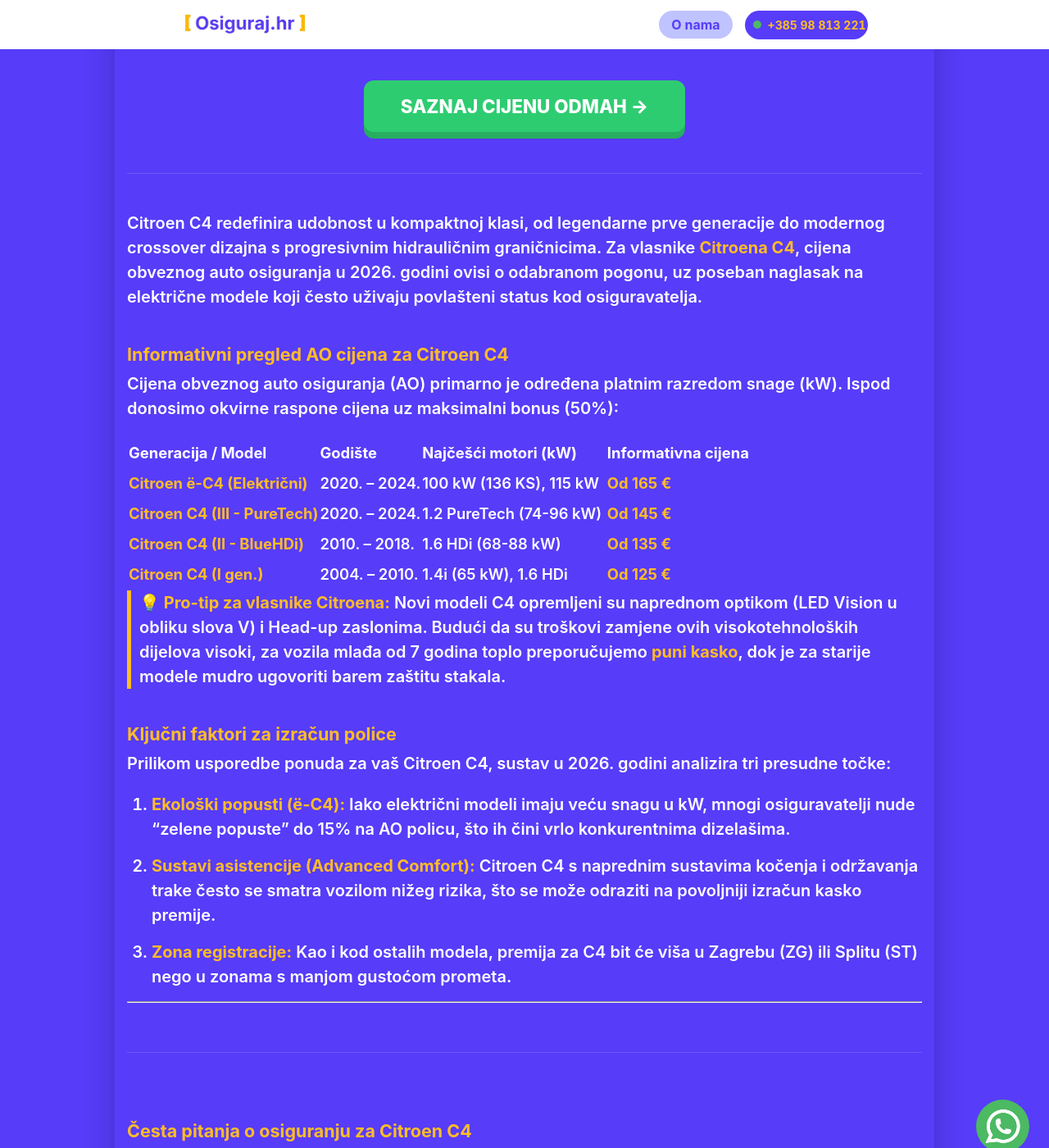
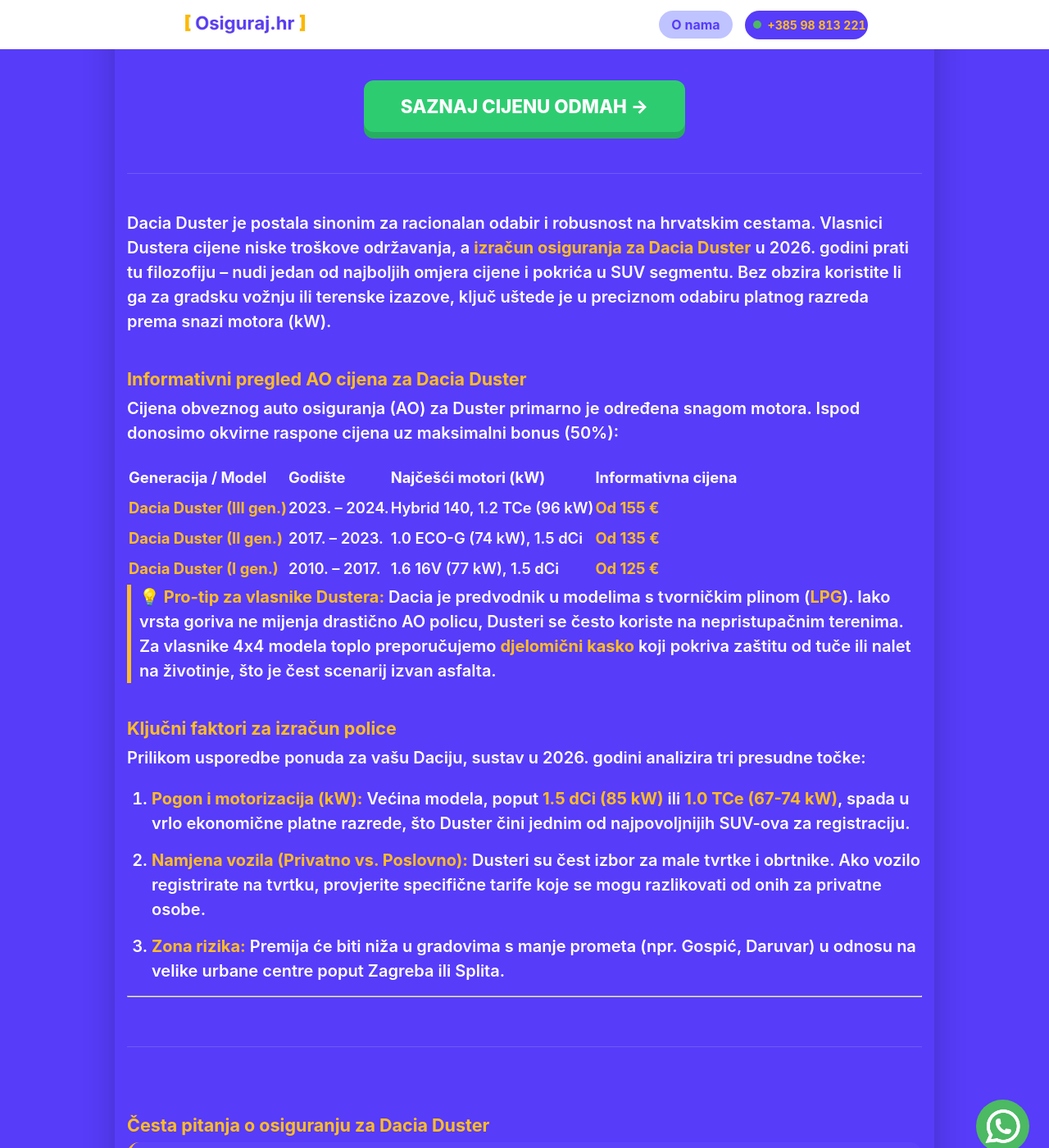
Before and after one commit to Filip-Gale/OsigurajHR, a Jekyll site: the page built from auto-osiguranje/dacia-duster.md, in a window 1280 px wide and 1400 px high, scrolled down 315 px. Shown: the whole window at 82% size. Built offline with Jekyll 4.4.1, drawn with Linux system fonts in a browser that asks for light colours; some of the changed text lies outside the part shown.

Commit message:
Update dacia-duster.md

```diff
--- a/auto-osiguranje/dacia-duster.md
+++ b/auto-osiguranje/dacia-duster.md
@@ -1,51 +1,50 @@
 ---
 layout: grad
 grad_ime: ""
-title: "Osiguranje za Citroen C4 | Cijene po godištima (2004-2024)"
-permalink: /auto-osiguranje/citroen-c4/
-description: "Izračunajte cijenu osiguranja za Citroen C4. Provjerite informativne cijene za PureTech, BlueHDi i električni ë-C4 po godištima. Uštedite do 30% online."
+title: "Osiguranje za Dacia Duster | Cijene po godištima (2010-2024)"
+permalink: /auto-osiguranje/dacia-duster/
+description: "Izračunajte cijenu osiguranja za Dacia Duster. Provjerite informativne cijene za 1.5 dCi, 1.0 ECO-G i 4x4 modele po godištima. Uštedite do 30% online."
 ---
 
-Citroen C4 redefinira udobnost u kompaktnoj klasi, od legendarne prve generacije do modernog crossover dizajna s progresivnim hidrauličnim graničnicima. Za vlasnike **Citroena C4**, cijena obveznog auto osiguranja u 2026. godini ovisi o odabranom pogonu, uz poseban naglasak na električne modele koji često uživaju povlašteni status kod osiguravatelja.
+Dacia Duster je postala sinonim za racionalan odabir i robusnost na hrvatskim cestama. Vlasnici Dustera cijene niske troškove održavanja, a **izračun osiguranja za Dacia Duster** u 2026. godini prati tu filozofiju – nudi jedan od najboljih omjera cijene i pokrića u SUV segmentu. Bez obzira koristite li ga za gradsku vožnju ili terenske izazove, ključ uštede je u preciznom odabiru platnog razreda prema snazi motora (kW).
 
-### Informativni pregled AO cijena za Citroen C4
+### Informativni pregled AO cijena za Dacia Duster
 
-Cijena obveznog auto osiguranja (AO) primarno je određena platnim razredom snage (kW). Ispod donosimo okvirne raspone cijena uz maksimalni bonus (50%):
+Cijena obveznog auto osiguranja (AO) za Duster primarno je određena snagom motora. Ispod donosimo okvirne raspone cijena uz maksimalni bonus (50%):
 
 | Generacija&nbsp;/&nbsp;Model | Godište&nbsp;&nbsp;&nbsp;&nbsp;&nbsp; | Najčešći motori (kW)&nbsp;&nbsp;&nbsp;&nbsp;&nbsp;&nbsp;&nbsp;&nbsp; | Informativna cijena |
 | :--- | :--- | :--- | :--- |
-| **Citroen ë-C4 (Električni)** | 2020. – 2024. | 100 kW (136 KS), 115 kW | **Od 165 €** |
-| **Citroen C4 (III - PureTech)** | 2020. – 2024. | 1.2 PureTech (74-96 kW) | **Od 145 €** |
-| **Citroen C4 (II - BlueHDi)** | 2010. – 2018. | 1.6 HDi (68-88 kW) | **Od 135 €** |
-| **Citroen C4 (I gen.)** | 2004. – 2010. | 1.4i (65 kW), 1.6 HDi | **Od 125 €** |
+| **Dacia Duster (III gen.)** | 2023. – 2024. | Hybrid 140, 1.2 TCe (96 kW) | **Od 155 €** |
+| **Dacia Duster (II gen.)** | 2017. – 2023. | 1.0 ECO-G (74 kW), 1.5 dCi | **Od 135 €** |
+| **Dacia Duster (I gen.)** | 2010. – 2017. | 1.6 16V (77 kW), 1.5 dCi | **Od 125 €** |
 
-> **💡 Pro-tip za vlasnike Citroena:** Novi modeli C4 opremljeni su naprednom optikom (LED Vision u obliku slova V) i Head-up zaslonima. Budući da su troškovi zamjene ovih visokotehnoloških dijelova visoki, za vozila mlađa od 7 godina toplo preporučujemo **puni kasko**, dok je za starije modele mudro ugovoriti barem zaštitu stakala.
+> **💡 Pro-tip za vlasnike Dustera:** Dacia je predvodnik u modelima s tvorničkim plinom (**LPG**). Iako vrsta goriva ne mijenja drastično AO policu, Dusteri se često koriste na nepristupačnim terenima. Za vlasnike 4x4 modela toplo preporučujemo **djelomični kasko** koji pokriva zaštitu od tuče ili nalet na životinje, što je čest scenarij izvan asfalta.
 
 ### Ključni faktori za izračun police
 
-Prilikom usporedbe ponuda za vaš Citroen C4, sustav u 2026. godini analizira tri presudne točke:
-1. **Ekološki popusti (ë-C4):** Iako električni modeli imaju veću snagu u kW, mnogi osiguravatelji nude "zelene popuste" do 15% na AO policu, što ih čini vrlo konkurentnima dizelašima.
-2. **Sustavi asistencije (Advanced Comfort):** Citroen C4 s naprednim sustavima kočenja i održavanja trake često se smatra vozilom nižeg rizika, što se može odraziti na povoljniji izračun kasko premije.
-3. **Zona registracije:** Kao i kod ostalih modela, premija za C4 bit će viša u Zagrebu (ZG) ili Splitu (ST) nego u zonama s manjom gustoćom prometa.
+Prilikom usporedbe ponuda za vašu Daciju, sustav u 2026. godini analizira tri presudne točke:
+1.  **Pogon i motorizacija (kW):** Većina modela, poput **1.5 dCi (85 kW)** ili **1.0 TCe (67-74 kW)**, spada u vrlo ekonomične platne razrede, što Duster čini jednim od najpovoljnijih SUV-ova za registraciju.
+2.  **Namjena vozila (Privatno vs. Poslovno):** Dusteri su čest izbor za male tvrtke i obrtnike. Ako vozilo registrirate na tvrtku, provjerite specifične tarife koje se mogu razlikovati od onih za privatne osobe.
+3.  **Zona rizika:** Premija će biti niža u gradovima s manje prometa (npr. Gospić, Daruvar) u odnosu na velike urbane centre poput Zagreba ili Splita.
 
 ---
 
 <div class="faq-section">
-    <h3>Česta pitanja o osiguranju za Citroen C4</h3>
+    <h3>Česta pitanja o osiguranju za Dacia Duster</h3>
 
     <div class="faq-item">
-        <h4>Je li osiguranje za električni ë-C4 skuplje od klasičnog benzinca?</h4>
-        <p>Zbog veće snage u kW osnovna cijena može biti viša, ali uz primjenu eko-popusta za električna vozila, konačna cijena police često je identična ili čak povoljnija od PureTech modela sličnih performansi.</p>
+        <h4>Utječe li kuka za vuču na cijenu osiguranja za Duster?</h4>
+        <p>Kuka mora biti atestirana i upisana u dokumentaciju. Većina osiguravatelja ne naplaćuje dodatnu premiju za kuku na AO polici, ali je ona važan faktor kod procjene rizika u slučaju nezgode.</p>
     </div>
 
     <div class="faq-item">
-        <h4>Što pokriva polica u slučaju kvara Advanced Comfort ovjesa?</h4>
-        <p>Obvezno AO osiguranje ne pokriva kvarove na vozilu. Za pomoć u slučaju kvara na cesti, preporučujemo ugovaranje dodatne usluge <strong>asistencije na cesti</strong> uz vašu policu.</p>
+        <h4>Je li osiguranje skuplje za Duster 4x4 modele?</h4>
+        <p>Za osnovno AO osiguranje cijena je ista jer ovisi o kW. Međutim, kasko osiguranje može biti nešto skuplje za 4x4 modele zbog veće nabavne vrijednosti vozila i kompleksnijeg prijenosnog sustava.</p>
     </div>
 
     <div class="faq-item">
-        <h4>Mogu li prenijeti 50% bonusa na novi Citroen C4?</h4>
-        <p>Da! Bonus je trajno vlasništvo vozača. Naš online kalkulator automatski preuzima vaš stečeni bonus i primjenjuje ga na novu policu, osiguravajući vam maksimalnu uštedu od prvog dana.</p>
+        <h4>Mogu li osigurati Duster s tvorničkim plinom (LPG) online?</h4>
+        <p>Da! Naš kalkulator prepoznaje sve verzije motora, uključujući ECO-G modele. Vrsta goriva (plin) ne utječe negativno na cijenu, a često omogućuje dugoročne uštede na eksploataciji vozila.</p>
     </div>
 </div>
 
@@ -55,26 +54,26 @@
   "@type": "FAQPage",
   "mainEntity": [{
     "@type": "Question",
-    "name": "Je li osiguranje za električni ë-C4 skuplje od klasičnog benzinca?",
+    "name": "Utječe li kuka za vuču na cijenu osiguranja za Duster?",
     "acceptedAnswer": {
       "@type": "Answer",
-      "text": "Iako električni ë-C4 ima više kW, uz eko-popuste cijena osiguranja je često vrlo slična onoj za benzinske PureTech modele."
+      "text": "Kuka ne povećava AO policu ako je atestirana, ali mora biti prijavljena osiguranju kako bi polica bila potpuno valjana."
     }
   },
   {
     "@type": "Question",
-    "name": "Što pokriva polica u slučaju kvara Advanced Comfort ovjesa?",
+    "name": "Je li osiguranje skuplje za Duster 4x4 modele?",
     "acceptedAnswer": {
       "@type": "Answer",
-      "text": "AO osiguranje ne pokriva mehaničke kvarove. Za takve situacije preporučuje se ugovaranje asistencije na cesti ili kasko osiguranja."
+      "text": "AO polica ovisi o snazi (kW) i ista je za 4x2 i 4x4 modele, dok kasko polica može varirati ovisno o vrijednosti vozila."
     }
   },
   {
     "@type": "Question",
-    "name": "Mogu li prenijeti 50% bonusa na novi Citroen C4?",
+    "name": "Mogu li osigurati Duster s tvorničkim plinom (LPG) online?",
     "acceptedAnswer": {
       "@type": "Answer",
-      "text": "Da, bonus je vezan uz vozača i može se u potpunosti prenijeti na bilo koji novi model Citroena C4 prilikom izrade police."
+      "text": "Da, online izračun podržava LPG modele i omogućuje primjenu svih bonusa kao i za standardne benzinske ili dizelske motore."
     }
   }]
 }
```
